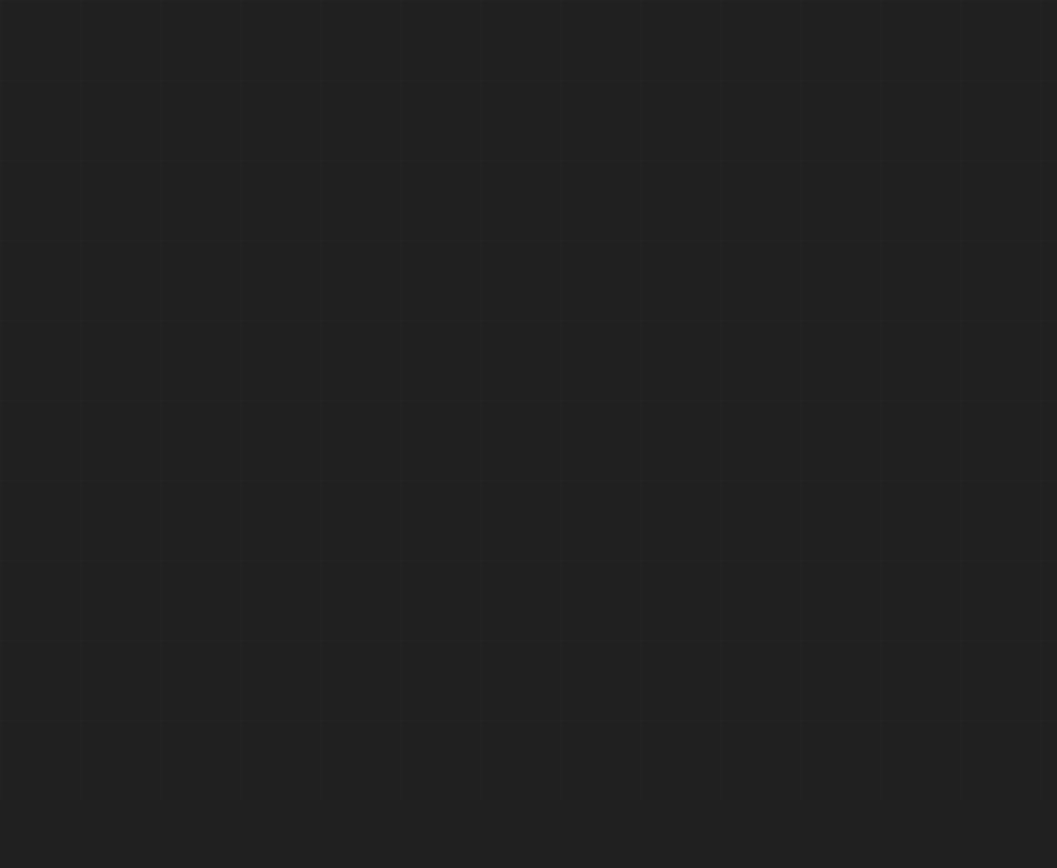
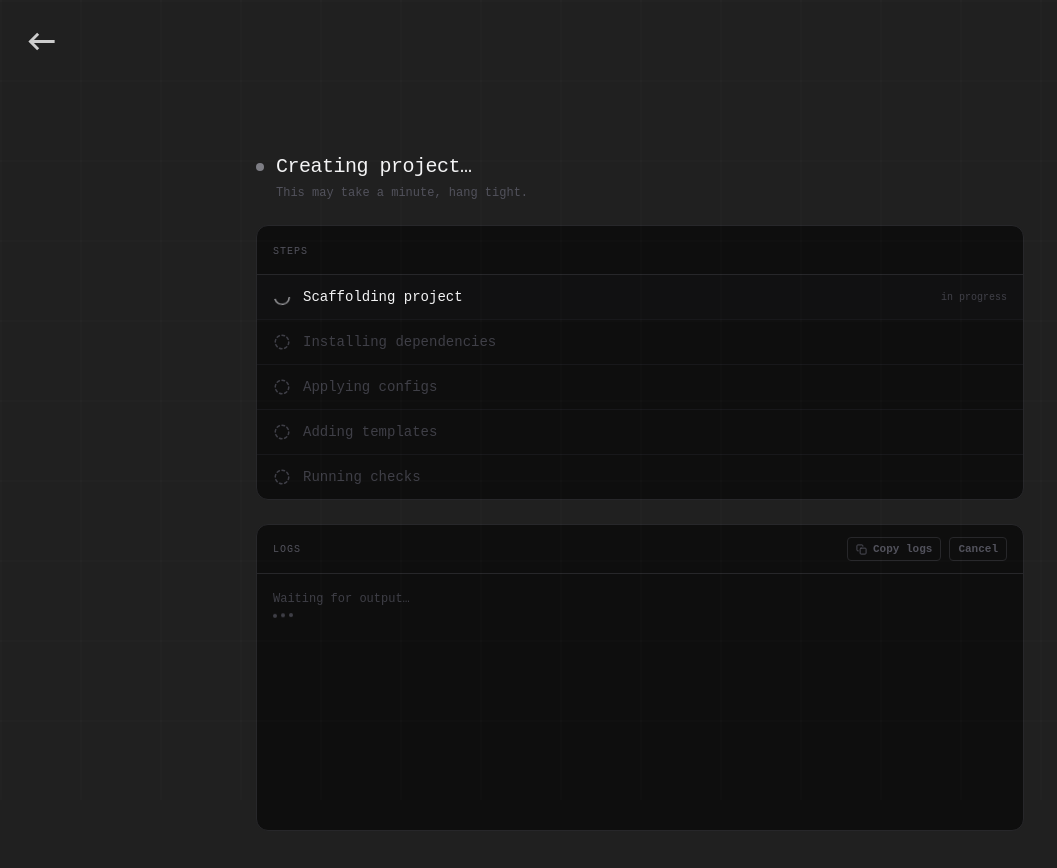
Before and after one commit to Mohammed-H-Alsultan/kitvers, a React (Vite) app: page /create/run in a window 1280 px wide. Before the commit this address had no page. Shown: the top 868 px of the page, without its empty margins (0-1057 px from the left). Before the commit the page ends 800 px from the top, so only its background shows below. Built offline with nearby package versions, Linux system fonts and the light colour scheme.

Commit message:
add Project Creation page

```diff
--- a/src/App.jsx
+++ b/src/App.jsx
@@ -3,6 +3,7 @@ import { AnimatePresence } from "motion/react";
 import Home from "./pages/Home";
 import Create from "./pages/Create";
 import PageTranstion from "./components/animatedComponents/PageTransition";
+import ProjectCreation from "./pages/create/ProjectCreation"
 
 function App() {
   const location = useLocation();
@@ -27,6 +28,15 @@ function App() {
               </PageTranstion>
             }
           />
+
+          <Route
+            path="/create/run"
+            element={
+              <PageTranstion>
+                <ProjectCreation />
+              </PageTranstion>
+            }
+          />
         </Routes>
       </AnimatePresence>
     </>
--- /dev/null
+++ b/src/components/RunProgress.jsx
@@ -0,0 +1,218 @@
+// TEMP file (Just UI)
+
+import { useNavigate } from "react-router-dom";
+import { FiCheckCircle, FiXCircle, FiCopy, FiFolder } from "react-icons/fi";
+import { VscLoading } from "react-icons/vsc";
+import { TbCircleDashed } from "react-icons/tb";
+
+const STEPS = [
+  { id: "scaffold", label: "Scaffolding project" },
+  { id: "deps", label: "Installing dependencies" },
+  { id: "configs", label: "Applying configs" },
+  { id: "templates", label: "Adding templates" },
+  { id: "checks", label: "Running checks" },
+];
+
+function StepIcon({ status }) {
+  if (status === "done")
+    return <FiCheckCircle className="text-white shrink-0" size={18} />;
+  if (status === "active")
+    return (
+      <VscLoading className="text-zinc-300 animate-spin shrink-0" size={18} />
+    );
+  if (status === "error")
+    return <FiXCircle className="text-error shrink-0" size={18} />;
+  return <TbCircleDashed className="text-zinc-700 shrink-0" size={18} />;
+}
+
+export default function RunProgress({
+  phase = "running",
+  activeStep = 0,
+  completedSteps = new Set(),
+  logs = [],
+  onCopyLogs,
+  onCancel,
+  onOpenFolder,
+  onBack,
+}) {
+  const navigate = useNavigate();
+
+  const getStepStatus = (index) => {
+    if (completedSteps.has(index)) return "done";
+    if (index === activeStep && phase === "running") return "active";
+    if (phase === "error" && index === activeStep) return "error";
+    return "idle";
+  };
+
+  return (
+    <div className="font-mono flex flex-col items-center justify-start pt-16 pb-32 px-4">
+      <div className="w-full max-w-3xl flex flex-col gap-6">
+        {/*  header  */}
+        <div className="flex flex-col gap-1">
+          <div className="flex items-center gap-3">
+            <span
+              className={`w-2 h-2 rounded-full shrink-0 ${
+                phase === "running"
+                  ? "bg-zinc-400 animate-pulse"
+                  : phase === "success"
+                    ? "bg-success"
+                    : "bg-error"
+              }`}
+            />
+            <h1 className="text-xl text-zinc-100 tracking-tight">
+              {phase === "running" && "Creating project…"}
+              {phase === "success" && "Project created"}
+              {phase === "error" && "Something failed"}
+            </h1>
+          </div>
+          <p className="text-xs text-zinc-600 pl-5">
+            {phase === "running" && "This may take a minute, hang tight."}
+            {phase === "success" &&
+              "Everything went smoothly. Your project is ready."}
+            {phase === "error" &&
+              "Check the logs below for details, then go back and try again."}
+          </p>
+        </div>
+
+        {/*  steps  */}
+        <div className="bg-[#0e0e0e] border border-zinc-800 rounded-xl overflow-hidden">
+          <div className="px-4 py-3 border-b border-zinc-800">
+            <span className="text-[10px] tracking-widest text-zinc-600 uppercase">
+              Steps
+            </span>
+          </div>
+          <div className="divide-y divide-zinc-900">
+            {STEPS.map((step, i) => {
+              const status = getStepStatus(i);
+              return (
+                <div
+                  key={step.id}
+                  className={`flex items-center gap-3 px-4 py-3 transition-colors ${
+                    status === "active" ? "bg-zinc-900/40" : ""
+                  }`}
+                >
+                  <StepIcon status={status} />
+                  <span
+                    className={`text-sm transition-colors ${
+                      status === "done"
+                        ? "text-zinc-300"
+                        : status === "active"
+                          ? "text-zinc-100"
+                          : status === "error"
+                            ? "text-error"
+                            : "text-zinc-700"
+                    }`}
+                  >
+                    {step.label}
+                  </span>
+                  {status === "active" && (
+                    <span className="ml-auto text-[10px] text-zinc-600 animate-pulse">
+                      in progress
+                    </span>
+                  )}
+                  {status === "done" && (
+                    <span className="ml-auto text-[10px] text-zinc-700">
+                      done
+                    </span>
+                  )}
+                </div>
+              );
+            })}
+          </div>
+        </div>
+
+        {/*  log panel  */}
+        <div className="bg-[#0e0e0e] border border-zinc-800 rounded-xl overflow-hidden">
+          <div className="flex items-center justify-between px-4 py-3 border-b border-zinc-800">
+            <span className="text-[10px] tracking-widest text-zinc-600 uppercase">
+              Logs
+            </span>
+            <div className="flex items-center gap-2">
+              <button
+                onClick={onCopyLogs}
+                className="btn btn-xs btn-ghost border border-zinc-800 text-zinc-600 hover:border-zinc-600 hover:text-zinc-300 gap-1.5"
+              >
+                <FiCopy size={11} />
+                Copy logs
+              </button>
+              {phase === "running" && (
+                <button
+                  onClick={onCancel}
+                  className="btn btn-xs btn-ghost border border-zinc-800 text-zinc-600 hover:border-red-900 hover:text-error hover:bg-red-950/30 gap-1.5"
+                >
+                  Cancel
+                </button>
+              )}
+            </div>
+          </div>
+
+          <div className="h-64 overflow-y-auto p-4 space-y-1 text-xs leading-relaxed">
+            {logs.length === 0 && (
+              <span className="text-zinc-700">Waiting for output…</span>
+            )}
+            {logs.map((line, i) => (
+              <div
+                key={i}
+                className={
+                  line.startsWith("✓")
+                    ? "text-success"
+                    : line.startsWith("✗")
+                      ? "text-error"
+                      : line.startsWith("›")
+                        ? "text-zinc-400"
+                        : "text-zinc-600"
+                }
+              >
+                {line}
+              </div>
+            ))}
+            {phase === "running" && (
+              <div className="flex gap-1 pt-1">
+                <span className="w-1 h-1 rounded-full bg-zinc-700 animate-bounce [animation-delay:0ms]" />
+                <span className="w-1 h-1 rounded-full bg-zinc-700 animate-bounce [animation-delay:150ms]" />
+                <span className="w-1 h-1 rounded-full bg-zinc-700 animate-bounce [animation-delay:300ms]" />
+              </div>
+            )}
+          </div>
+        </div>
+
+        {/*  success state  */}
+        {phase === "success" && (
+          <div className="alert bg-success/10 border border-success/30 rounded-xl">
+            <FiCheckCircle className="text-success shrink-0" size={20} />
+            <div>
+              <p className="text-sm text-success font-mono">
+                Project created successfully
+              </p>
+              <p className="text-xs text-success/40 font-mono">
+                Your project is ready to go
+              </p>
+            </div>
+            <div className="flex gap-2 ml-auto">
+              <button
+                onClick={onOpenFolder}
+                className="btn btn-sm bg-white text-zinc-900 hover:bg-zinc-200 border-none gap-1.5"
+              >
+                <FiFolder size={14} />
+                Open folder
+              </button>
+            </div>
+          </div>
+        )}
+
+        {/* error state */}
+        {phase === "error" && (
+          <div className="alert bg-error/10 border border-error/30 rounded-xl">
+            <FiXCircle className="text-error shrink-0" size={20} />
+            <div>
+              <p className="text-sm text-error font-mono">Build failed</p>
+              <p className="text-xs text-error/40 font-mono">
+                Check the log output above for details
+              </p>
+            </div>
+          </div>
+        )}
+      </div>
+    </div>
+  );
+}
--- a/src/components/createComponents/ProjecFooter.jsx
+++ b/src/components/createComponents/ProjecFooter.jsx
@@ -1,10 +1,12 @@
+import { Link } from "react-router-dom";
+
 export default function ProjectFooter({ onReset }) {
   return (
     <footer className="fixed bottom-0 bg-zinc-800/20 backdrop-blur-xs w-full p-3 border-t border-zinc-900">
       <div className="flex justify-center items-center">
-        <button className="btn bg-white text-black w-115 rounded-lg">
+        <Link to={"/create/run"} className="btn bg-white text-black w-115 rounded-lg">
           Create Project +
-        </button>
+        </Link>
         <button onClick={onReset} className="btn bg-black ml-5 rounded-lg">
           Reset
         </button>
--- /dev/null
+++ b/src/pages/create/ProjectCreation.jsx
@@ -0,0 +1,13 @@
+import RunProgress from "../../components/RunProgress";
+import AnimatedLink from "../../components/animatedComponents/AnimatedLink";
+
+export default function RunProject() {
+  return (
+    <main>
+      <div className="p-6">
+        <AnimatedLink to={"/create"} />
+      </div>
+      <RunProgress />
+    </main>
+  );
+}
```
Also changed, not shown: src/pages/create/Create.jsx (renamed from src/pages/Create.jsx).
